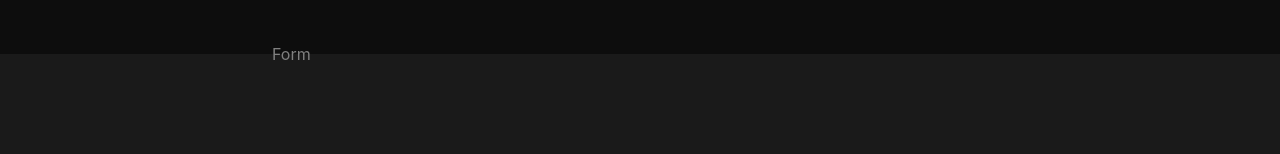
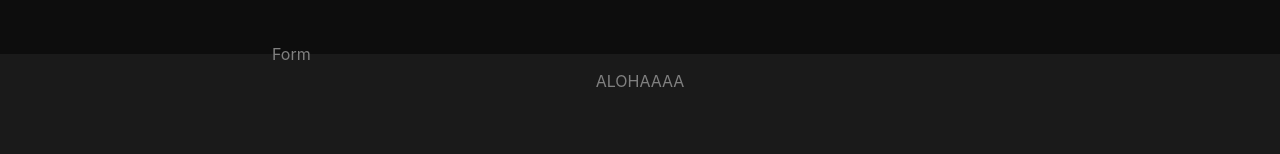
Before and after one commit to lucasfrutig0/table-wc, a React (Vite) app: page / in a window 1280 px wide. Shown: the part 146-300 px from the top of the page. Built offline with nearby package versions, Linux system fonts and the light colour scheme.

Commit message:
test deploy

```diff
--- a/src/App.tsx
+++ b/src/App.tsx
@@ -7,6 +7,7 @@ function App() {
     <>
       <Header />
       <Layout>
+        <p>ALOHAAAA</p>
         <Form />
       </Layout>
     </>
```
